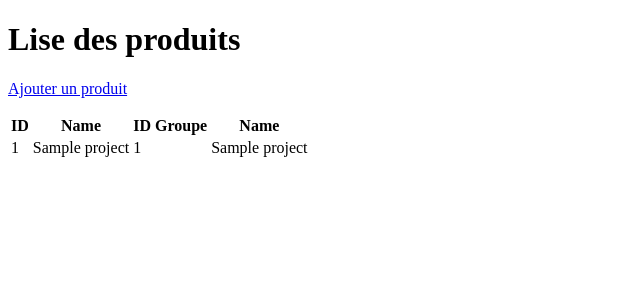
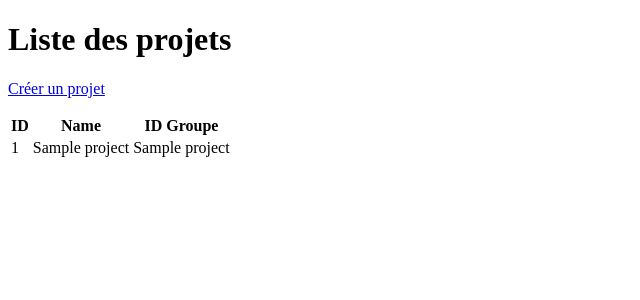
Before and after one commit to e-guyot/tpViewer, a Symfony app: template templates/projects/projects.html.twig in a window 1280 px wide. Shown: the top 300 px of the page, without its empty margins (0-640 px from the left). Run offline with Twig, Linux system fonts and the light colour scheme; the template is opened without the code that fills it: most values are stand-ins (such as "Sample title", 1, 10 or a date in 2020); some libraries are stand-ins or nearby versions.

Commit message:
fix project crud + typo

```diff
--- a/src/Controller/GroupsController.php
+++ b/src/Controller/GroupsController.php
@@ -23,7 +23,7 @@ class GroupsController extends AbstractController
     /**
      * @Route("/add-groups", name="add_groups")
      */
-    public function addProjects(Request $request)
+    public function addGroup(Request $request)
     {
         $groups = new Groups();
         $form = $this->createForm(GroupsFormType::class, $groups);
--- a/src/Controller/ProjectsController.php
+++ b/src/Controller/ProjectsController.php
@@ -3,6 +3,7 @@
 namespace App\Controller;
 
 use App\Entity\Groups;
+use App\Entity\User;
 use App\Form\ProjectsFormType;
 use Symfony\Bundle\FrameworkBundle\Controller\AbstractController;
 use Symfony\Component\Routing\Annotation\Route;
@@ -46,9 +47,10 @@ class ProjectsController extends AbstractController
      */
     public function projects()
     {
-        $projects = $this->getDoctrine()->getRepository(Projects::class)->findAll();
+        $user = $this->getUser();
+        $projects = $this->getDoctrine()->getRepository(Projects::class)->findUserProject($user->getId());
 
-        return $this->render('projects/projects-form.html.twig', [
+        return $this->render('projects/projects.html.twig', [
             "projects" => $projects,
         ]);
     }
--- a/src/Form/ProjectsFormType.php
+++ b/src/Form/ProjectsFormType.php
@@ -20,8 +20,7 @@ class ProjectsFormType extends AbstractType
                 'class' => Groups::class,
                 'choice_label' => 'name',
             ])
-            ->add('submit', SubmitType::class)
-        ;
+            ->add('submit', SubmitType::class);
     }
 
     public function configureOptions(OptionsResolver $resolver)
--- a/templates/projects/projects.html.twig
+++ b/templates/projects/projects.html.twig
@@ -3,22 +3,22 @@
 {% block title %}Hello ProjectsController!{% endblock %}
 
 {% block body %}
-    <h1>Lise des produits</h1>
-    <p><a href="{{ path('add_projects') }}">Ajouter un produit</a></p>
-    {% for product in products %}
+    <h1>Liste des projets</h1>
+    <p><a href="{{ path('add_projects') }}">Créer un projet</a></p>
+    {% for project in projects %}
         <table>
             <thead>
             <th>ID</th>
             <th>Name</th>
             <th>ID Groupe</th>
-            <th>Name</th>
             </thead>
             <tbody>
-            <td>{{ projects.id }}</td>
-            <td>{{ projects.name }}</td>
-            <td>{{ projects.id_groupe }}</td>
-            <td>{{ projects.name }}</td>
+            <td>{{ project.id }}</td>
+            <td>{{ project.p_name }}</td>
+            <td>{{ project.g_name }}</td>
             </tbody>
         </table>
+    {% else %}
+        <li><em>no projects found</em></li>
     {% endfor %}
 {% endblock %}
```
Also changed, not shown: src/Repository/ProjectsRepository.php (+18 -0 lines).
